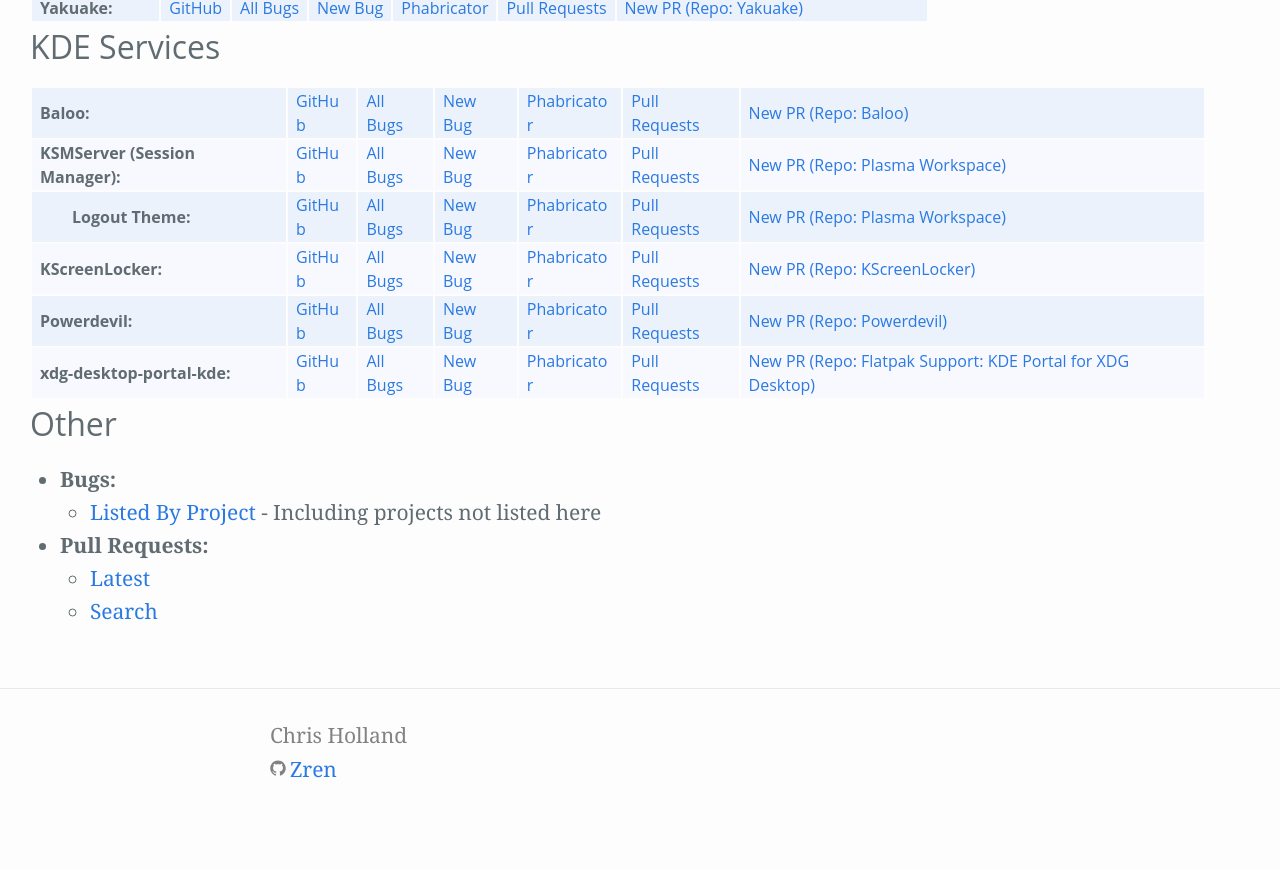
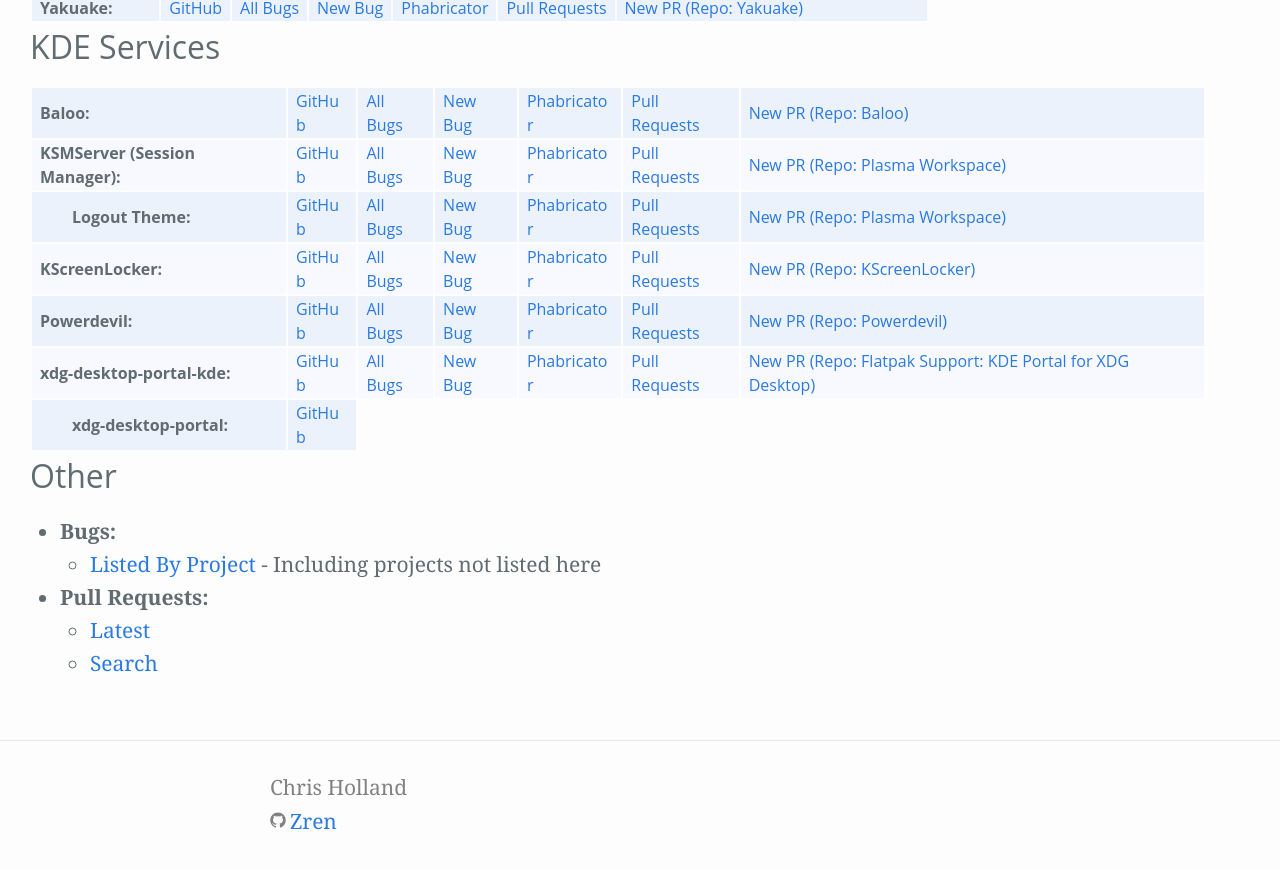
Before and after one commit to Zren/zren.github.io, a Jekyll site: the page built from kde_repos.md, in a window 1280 px wide and 900 px high, scrolled down 5047 px. Shown: the top 869 px of the window. Built offline with Jekyll 4.4.1, drawn with Linux system fonts in a browser that asks for light colours; before the commit the page ends 5895 px from its top, so only the background shows below that.

Commit message:
Add a link to the api's flatpak/xdg-desktop-portal repo.

```diff
--- a/kde_repos.md
+++ b/kde_repos.md
@@ -1082,6 +1082,12 @@
 			phabDiffQuery='gNr_6_SymR34'
 		%}
 	</tr>
+	<tr class="indent">
+		{% include kdeRepo.html
+			repoName='xdg-desktop-portal'
+			githubLink='https://github.com/flatpak/xdg-desktop-portal'
+		%}
+	</tr>
 </table>
 
 
```
